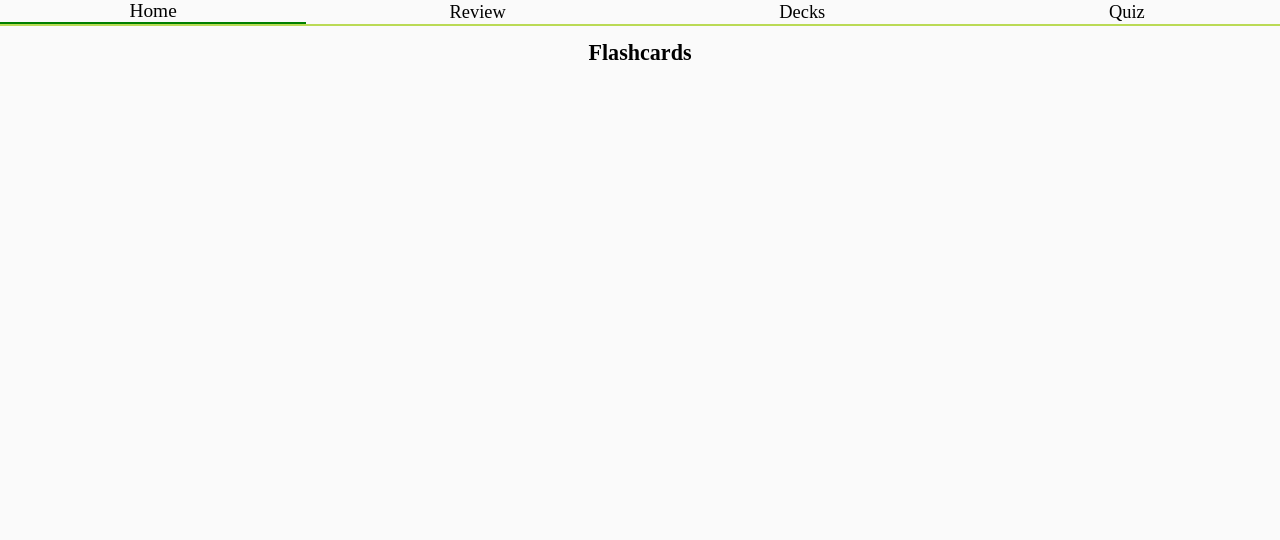
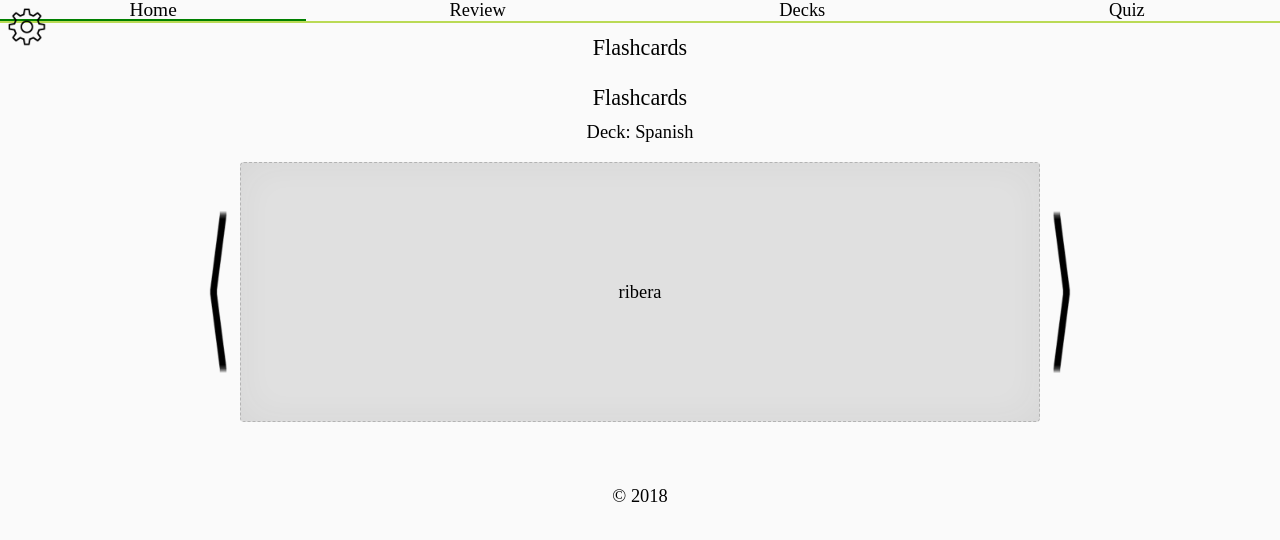
Before and after one commit to Web-Dev-Collaborative/flashcards, a React (Create React App) app: page / in a window 1280 px wide. Shown: the top 540 px of the page. Built offline with nearby package versions, Linux system fonts and the light colour scheme; what react-router-redux would draw is missing.

Commit message:
Commit before change. Routes are working. Redux store is passed as props to the containers. I am about to hook up the containers to the components and update the isComponentShowing logic to use React Router Link components.

```diff
--- a/src/components/Main.js
+++ b/src/components/Main.js
@@ -1,5 +1,7 @@
 import React from 'react'
-import { Link, NavLink } from 'react-router-dom'
+import { Link } from 'react-router-dom'
+
+import Flashcards from './Flashcards'
 
 class Main extends React.Component {
   render() {
@@ -9,10 +11,11 @@ class Main extends React.Component {
           <Link to="/">Flashcards</Link>
         </h1>
         {console.log('rendering Main')}
+        {console.dir(this.props)}
 
+        <Flashcards {...this.props} />
         {/* {React.cloneElement({...this.props}.children, {...this.props})} */}
 
-        {console.dir(this)}
       </div>
     )
   }
--- a/src/index.js
+++ b/src/index.js
@@ -20,6 +20,7 @@ import './styles/entry.css'
 const routing = (
   <Provider store={store} >
     <BrowserRouter history={history} >
+      <div>
         <Switch>
           <Route exact path="/" component={App} />
           <Route path="/decks" component={Decks} />
@@ -27,6 +28,7 @@ const routing = (
           <Route path="/review" component={Review} />
           <Route component={NotFound} />
         </Switch>
+      </div>
     </BrowserRouter>
   </Provider>
 )
--- a/src/routes/App.js
+++ b/src/routes/App.js
@@ -39,7 +39,7 @@ class App extends React.Component {
           <NavLink to="/decks" className="nav-link" activeClassName="active">Decks</NavLink>
           <NavLink to="/quiz" className="nav-link" activeClassName="active">Quiz</NavLink>
         </nav>
-        <Main />
+        <Main {...this.props} />
       </div>
     )
   }
```
Lines whose indentation alone changed are shown as unchanged.
